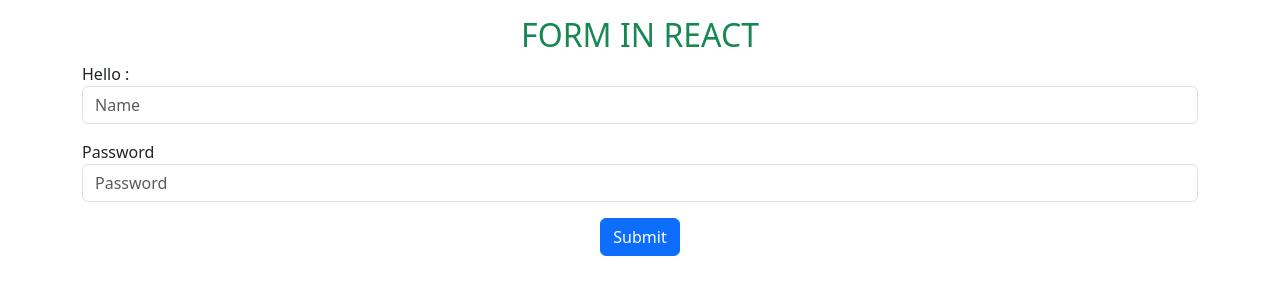
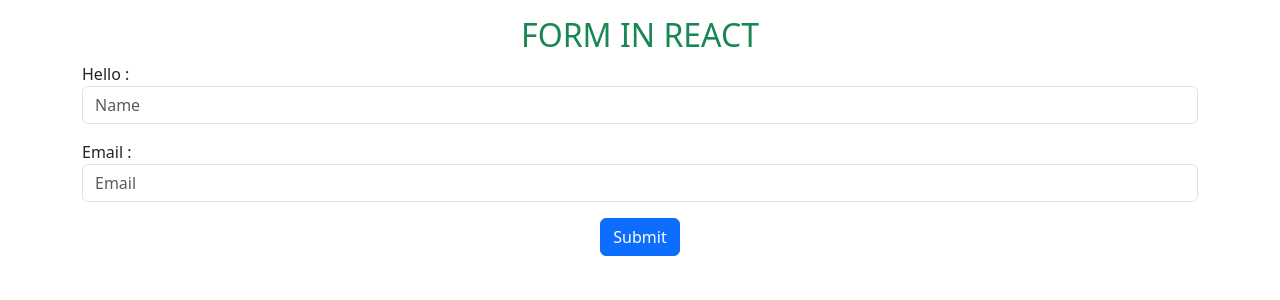
Before and after one commit to koraykoksal/react-app_useStateHook-Events, a React (Create React App) app: page / in a window 1280 px wide. Shown: the top 300 px of the page. Built offline with nearby package versions, Linux system fonts and the light colour scheme.

Commit message:
form submit

```diff
--- a/src/components/1-forms/Form.jsx
+++ b/src/components/1-forms/Form.jsx
@@ -3,6 +3,7 @@ import { useState } from "react"
 
 const Form = () => {
   const [username, setUsername] = useState("")
+  const [email, setEmail] = useState("")
 
   const hadleUsername=(e)=>{
 
@@ -10,10 +11,20 @@ const Form = () => {
 
   }
 
+
+  const handleSubmit=(e)=>{
+
+    e.preventDefault();
+
+    alert(`${username} - ${email}`)
+
+  }
+
+
   return <div className="container mt-3">
 
     <h2 className="text-center text-success">FORM IN REACT</h2>
-    <form>
+    <form onSubmit={handleSubmit}>
 
       <div className="mb-3">
         <label htmlFor="exampleInputEmail1">Hello : {username}</label>
@@ -29,12 +40,14 @@ const Form = () => {
       </div>
 
       <div className="mb-3">
-        <label htmlFor="exampleInputPassword1">Password</label>
+        <label htmlFor="exampleInputPassword1">Email : {email}</label>
         <input
-          type="password"
+          type="email"
           className="form-control"
-          id="password"
-          placeholder="Password"
+          id="email"
+          placeholder="Email"
+          value={email}
+          onChange={(e)=>setEmail(e.target.value)}
         />
       </div>
 
```
